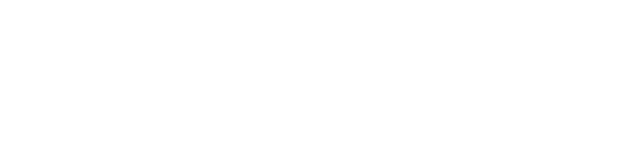
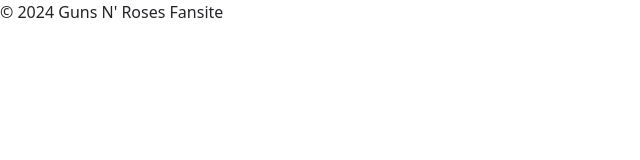
Before and after one commit to arifrahmadi23/171_ExeDua.github.io, a plain HTML site: page index.html in a window 1280 px wide. Shown: the whole page, without its empty margins (0-640 px from the left). Drawn offline with nearby package versions, Linux system fonts and the light colour scheme.

Commit message:
menambahkan lin css,bootstrap,dan js

```diff
--- a/index.html
+++ b/index.html
@@ -3,9 +3,17 @@
 <head>
     <meta charset="UTF-8">
     <meta name="viewport" content="width=device-width, initial-scale=1.0">
-    <title>Document</title>
+    <title>Guns N' Roses</title>
+    <link rel="stylesheet" href="style/style.css">
+    <link href="https://cdn.jsdelivr.net/npm/bootstrap@5.3.3/dist/css/bootstrap.min.css" rel="stylesheet" integrity="sha384-QWTKZyjpPEjISv5WaRU9OFeRpok6YctnYmDr5pNlyT2bRjXh0JMhjY6hW+ALEwIH" crossorigin="anonymous">
 </head>
 <body>
 
+
+
+    <footer>
+        <p>&copy; 2024 Guns N' Roses Fansite</p>
+    </footer>
+    <script src="script/script.js"></script>
 </body>
 </html>
```
